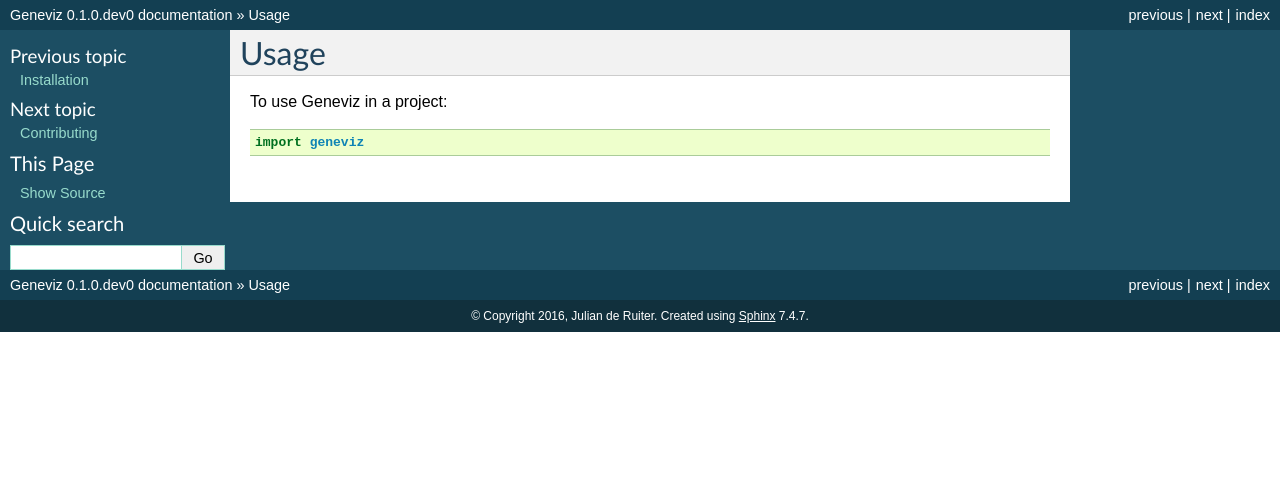
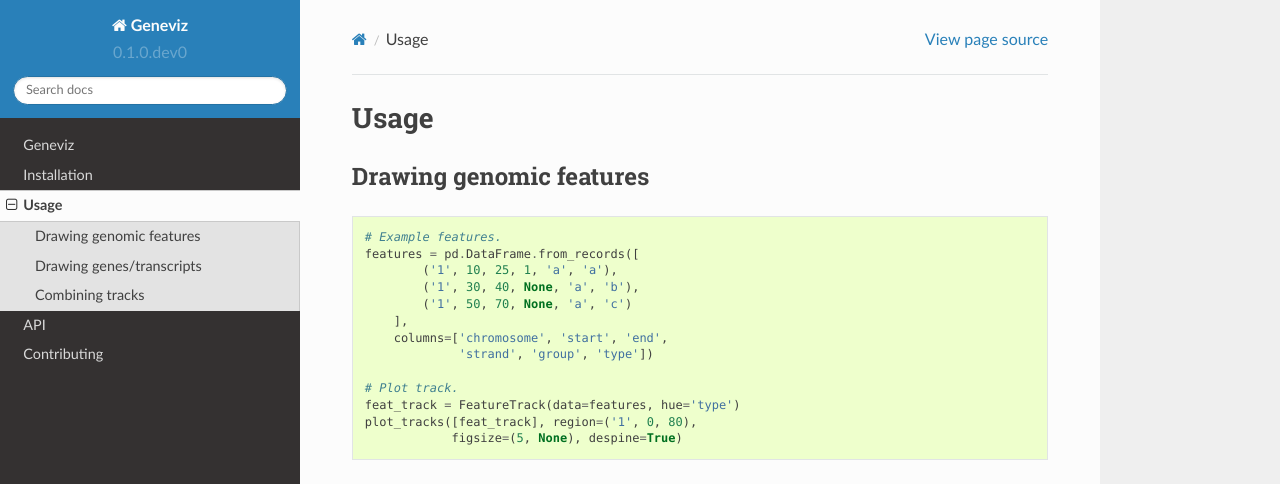
Before and after one commit to jrderuiter/geneviz, a Sphinx documentation site: the page built from docs/usage.rst, in a window 1280 px wide and 1400 px high. Shown: the top 484 px of the window. Built offline with Sphinx 7.4.7 and the Read the Docs theme 2.0.0, drawn with Linux system fonts in a browser that asks for light colours; pages that are not in the unit, such as notebooks, are missing from menus; some of the changed text lies outside the part shown; grey boxes are pictures that could not be loaded.

Commit message:
Added docs.

```diff
--- a/docs/conf.py
+++ b/docs/conf.py
@@ -15,6 +15,7 @@
 
 import sys
 import os
+import sphinx_rtd_theme
 
 # If extensions (or modules to document with autodoc) are in another
 # directory, add these directories to sys.path here. If the directory is
@@ -40,7 +41,10 @@
 
 # Add any Sphinx extension module names here, as strings. They can be
 # extensions coming with Sphinx (named 'sphinx.ext.*') or your custom ones.
-extensions = ['sphinx.ext.autodoc', 'sphinx.ext.viewcode']
+extensions = [
+    'sphinx.ext.autodoc', 'sphinx.ext.viewcode', 'sphinx.ext.napoleon',
+    'matplotlib.sphinxext.plot_directive', 'sphinx.ext.githubpages'
+]
 
 # Add any paths that contain templates here, relative to this directory.
 templates_path = ['_templates']
@@ -106,12 +110,12 @@
 # documents.
 #keep_warnings = False
 
-
 # -- Options for HTML output -------------------------------------------
 
 # The theme to use for HTML and HTML Help pages.  See the documentation for
 # a list of builtin themes.
-html_theme = 'default'
+html_theme = "sphinx_rtd_theme"
+html_theme_path = [sphinx_rtd_theme.get_html_theme_path()]
 
 # Theme options are theme-specific and customize the look and feel of a
 # theme further.  For a list of options available for each theme, see the
@@ -190,7 +194,6 @@
 # Output file base name for HTML help builder.
 htmlhelp_basename = 'genevizdoc'
 
-
 # -- Options for LaTeX output ------------------------------------------
 
 latex_elements = {
@@ -207,11 +210,8 @@
 # Grouping the document tree into LaTeX files. List of tuples
 # (source start file, target name, title, author, documentclass
 # [howto/manual]).
-latex_documents = [
-    ('index', 'geneviz.tex',
-     u'Geneviz Documentation',
-     u'Julian de Ruiter', 'manual'),
-]
+latex_documents = [('index', 'geneviz.tex', u'Geneviz Documentation',
+                    u'Julian de Ruiter', 'manual'), ]
 
 # The name of an image file (relative to this directory) to place at
 # the top of the title page.
@@ -233,20 +233,15 @@
 # If false, no module index is generated.
 #latex_domain_indices = True
 
-
 # -- Options for manual page output ------------------------------------
 
 # One entry per manual page. List of tuples
 # (source start file, name, description, authors, manual section).
-man_pages = [
-    ('index', 'geneviz',
-     u'Geneviz Documentation',
-     [u'Julian de Ruiter'], 1)
-]
+man_pages = [('index', 'geneviz', u'Geneviz Documentation',
+              [u'Julian de Ruiter'], 1)]
 
 # If true, show URL addresses after external links.
 #man_show_urls = False
-
 
 # -- Options for Texinfo output ----------------------------------------
 
@@ -254,12 +249,8 @@
 # (source start file, target name, title, author,
 #  dir menu entry, description, category)
 texinfo_documents = [
-    ('index', 'geneviz',
-     u'Geneviz Documentation',
-     u'Julian de Ruiter',
-     'geneviz',
-     'One line description of project.',
-     'Miscellaneous'),
+    ('index', 'geneviz', u'Geneviz Documentation', u'Julian de Ruiter',
+     'geneviz', 'One line description of project.', 'Miscellaneous'),
 ]
 
 # Documents to append as an appendix to all manuals.
--- /dev/null
+++ b/docs/examples/features.py
@@ -0,0 +1,22 @@
+import pandas as pd
+from matplotlib import pyplot as plt
+
+from geneviz.tracks import plot_tracks
+from geneviz.tracks.feature import FeatureTrack
+
+import seaborn as sns
+sns.set_style('white')
+
+# Setup features.
+features = pd.DataFrame.from_records([
+        ('1', 10, 25, 1, 'a', 'a'),
+        ('1', 30, 40, None, 'a', 'b'),
+        ('1', 50, 70, None, 'a', 'c')
+    ], columns=['chromosome', 'start', 'end',
+                'strand', 'group', 'type'])  # yapf: disable
+
+# Plot un-grouped.
+feat_track = FeatureTrack(data=features)
+plot_tracks([feat_track], region=('1', 0, 80), figsize=(5, None), despine=True)
+
+plt.tight_layout()
--- /dev/null
+++ b/docs/examples/features_grouped.py
@@ -0,0 +1,23 @@
+import pandas as pd
+from matplotlib import pyplot as plt
+
+from geneviz.tracks import plot_tracks
+from geneviz.tracks.feature import FeatureTrack
+
+import seaborn as sns
+sns.set_style('white')
+
+# Setup features.
+features = pd.DataFrame.from_records([
+        ('1', 10, 25, 1, 'a', 'a'),
+        ('1', 30, 40, None, 'a', 'b'),
+        ('1', 50, 70, None, 'a', 'c')
+    ], columns=['chromosome', 'start', 'end',
+                'strand', 'group', 'type'])  # yapf: disable
+
+# Plot un-grouped.
+feat_track = FeatureTrack(
+    data=features, hue='type', group='group', label='group')
+plot_tracks([feat_track], region=('1', 0, 80), figsize=(5, None), despine=True)
+
+plt.tight_layout()
--- /dev/null
+++ b/docs/examples/features_grouped_stranded.py
@@ -0,0 +1,27 @@
+import pandas as pd
+from matplotlib import pyplot as plt
+
+from geneviz.tracks import plot_tracks
+from geneviz.tracks.feature import FeatureTrack
+
+import seaborn as sns
+sns.set_style('white')
+
+# Setup features.
+features = pd.DataFrame.from_records([
+        ('1', 10, 25, 1, 'a', 'a'),
+        ('1', 30, 40, None, 'a', 'b'),
+        ('1', 50, 70, None, 'a', 'c')
+    ], columns=['chromosome', 'start', 'end',
+                'strand', 'group', 'type'])  # yapf: disable
+
+# Plot un-grouped.
+feat_track = FeatureTrack(
+    data=features,
+    hue='type',
+    group='group',
+    label='group',
+    strand_junctions=True)
+plot_tracks([feat_track], region=('1', 0, 80), figsize=(5, None), despine=True)
+
+plt.tight_layout()
--- /dev/null
+++ b/docs/examples/features_hue.py
@@ -0,0 +1,22 @@
+import pandas as pd
+from matplotlib import pyplot as plt
+
+from geneviz.tracks import plot_tracks
+from geneviz.tracks.feature import FeatureTrack
+
+import seaborn as sns
+sns.set_style('white')
+
+# Setup features.
+features = pd.DataFrame.from_records([
+        ('1', 10, 25, 1, 'a', 'a'),
+        ('1', 30, 40, None, 'a', 'b'),
+        ('1', 50, 70, None, 'a', 'c')
+    ], columns=['chromosome', 'start', 'end',
+                'strand', 'group', 'type'])  # yapf: disable
+
+# Plot un-grouped.
+feat_track = FeatureTrack(data=features, hue='type', label='type')
+plot_tracks([feat_track], region=('1', 0, 80), figsize=(5, None), despine=True)
+
+plt.tight_layout()
--- /dev/null
+++ b/docs/examples/genes_biomart.py
@@ -0,0 +1,20 @@
+from matplotlib import pyplot as plt
+import seaborn as sns
+
+from geneviz.tracks import BiomartTrack, plot_tracks
+
+sns.set_style('white')
+
+gene_track = BiomartTrack(
+    dataset='mmusculus_gene_ensembl',
+    hue='strand',
+    gene_id='gene_name',
+    transcript_id='transcript_id',
+    height=0.5,
+    spacing=0.1)
+
+plot_tracks(
+    [gene_track],
+    region=('15', 77618614, 77843156),
+    despine=True,
+    figsize=(8, None))
--- /dev/null
+++ b/docs/examples/genes_biomart_collapsed.py
@@ -0,0 +1,21 @@
+from matplotlib import pyplot as plt
+import seaborn as sns
+
+from geneviz.tracks import BiomartTrack, plot_tracks
+
+sns.set_style('white')
+
+gene_track = BiomartTrack(
+    dataset='mmusculus_gene_ensembl',
+    hue='strand',
+    gene_id='gene_name',
+    transcript_id='transcript_id',
+    height=0.5,
+    spacing=0.1,
+    collapse='transcript')
+
+plot_tracks(
+    [gene_track],
+    region=('15', 77618614, 77843156),
+    despine=True,
+    figsize=(8, None))
--- /dev/null
+++ b/docs/examples/genes_biomart_gene.py
@@ -0,0 +1,21 @@
+from matplotlib import pyplot as plt
+import seaborn as sns
+
+from geneviz.tracks import BiomartTrack, plot_tracks
+
+sns.set_style('white')
+
+gene_track = BiomartTrack(
+    dataset='mmusculus_gene_ensembl',
+    hue='strand',
+    gene_id='gene_name',
+    transcript_id='transcript_id',
+    height=0.5,
+    spacing=0.1,
+    collapse='gene')
+
+plot_tracks(
+    [gene_track],
+    region=('15', 77618614, 77843156),
+    despine=True,
+    figsize=(8, None))
--- a/docs/index.rst
+++ b/docs/index.rst
@@ -14,6 +14,7 @@
    readme
    installation
    usage
+   api
    contributing
    authorshistory
 
--- a/docs/usage.rst
+++ b/docs/usage.rst
@@ -2,6 +2,97 @@
 Usage
 =====
 
-To use Geneviz in a project::
+Drawing genomic features
+------------------------
 
-    import geneviz
+.. code-block:: python
+
+    # Example features.
+    features = pd.DataFrame.from_records([
+            ('1', 10, 25, 1, 'a', 'a'),
+            ('1', 30, 40, None, 'a', 'b'),
+            ('1', 50, 70, None, 'a', 'c')
+        ],
+        columns=['chromosome', 'start', 'end',
+                 'strand', 'group', 'type'])
+
+    # Plot track.
+    feat_track = FeatureTrack(data=features, hue='type')
+    plot_tracks([feat_track], region=('1', 0, 80),
+                figsize=(5, None), despine=True)
+
+
+.. plot:: examples/features.py
+
+.. code-block:: python
+
+    FeatureTrack(data=features, hue='type', label='type')
+
+.. plot:: examples/features_hue.py
+
+.. code-block:: python
+
+    FeatureTrack(data=features, hue='type', group='group', label='group')
+
+.. plot:: examples/features_grouped.py
+
+.. code-block:: python
+
+    FeatureTrack(data=features, hue='type', group='group',
+                 label='group', strand_junctions=True)
+
+.. plot:: examples/features_grouped_stranded.py
+
+
+Drawing genes/transcripts
+-------------------------
+
+.. code-block:: python
+
+    from geneviz.tracks import BiomartTrack, plot_tracks
+
+    gene_track = BiomartTrack(
+        dataset='mmusculus_gene_ensembl',
+        hue='strand',
+        gene_id='gene_name',
+        transcript_id='transcript_id',
+        height=0.5,
+        spacing=0.1)
+
+    plot_tracks(
+        [gene_track],
+        region=('15', 77618614, 77843156),
+        despine=True,
+        figsize=(8, None))
+
+.. plot:: examples/genes_biomart.py
+
+.. code-block:: python
+
+    BiomartTrack(
+        dataset='mmusculus_gene_ensembl',
+        hue='strand',
+        gene_id='gene_name',
+        transcript_id='transcript_id',
+        height=0.5,
+        spacing=0.1,
+        collapse='transcript')
+
+.. plot:: examples/genes_biomart_collapsed.py
+
+.. code-block:: python
+
+    BiomartTrack(
+        dataset='mmusculus_gene_ensembl',
+        hue='strand',
+        gene_id='gene_name',
+        transcript_id='transcript_id',
+        height=0.5,
+        spacing=0.1,
+        collapse='gene')
+
+.. plot:: examples/genes_biomart_gene.py
+
+
+Combining tracks
+----------------
```
Also changed, not shown: docs/api.rst (added, +39 -0 lines), docs/modules.rst (added, +7 -0 lines), 1 other file.
